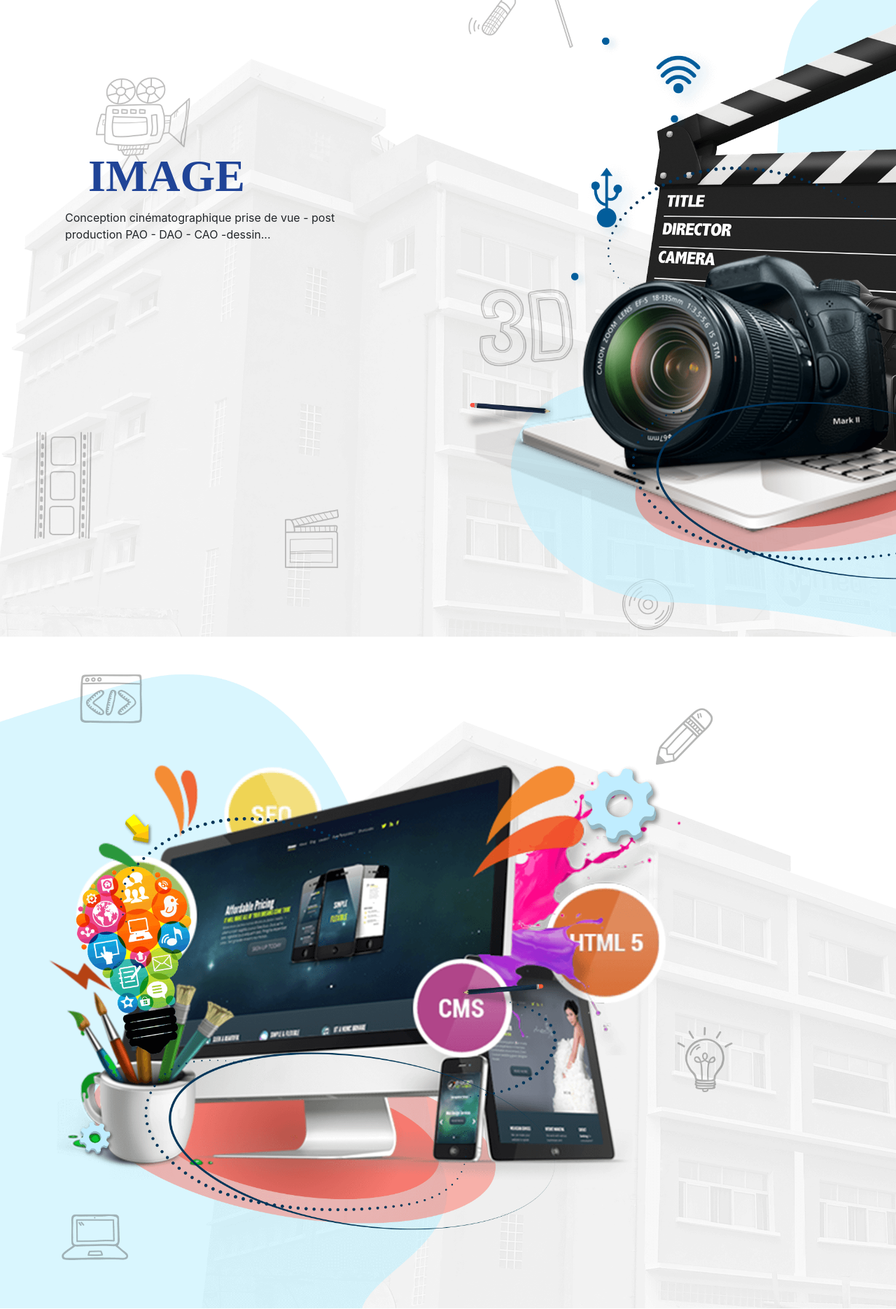
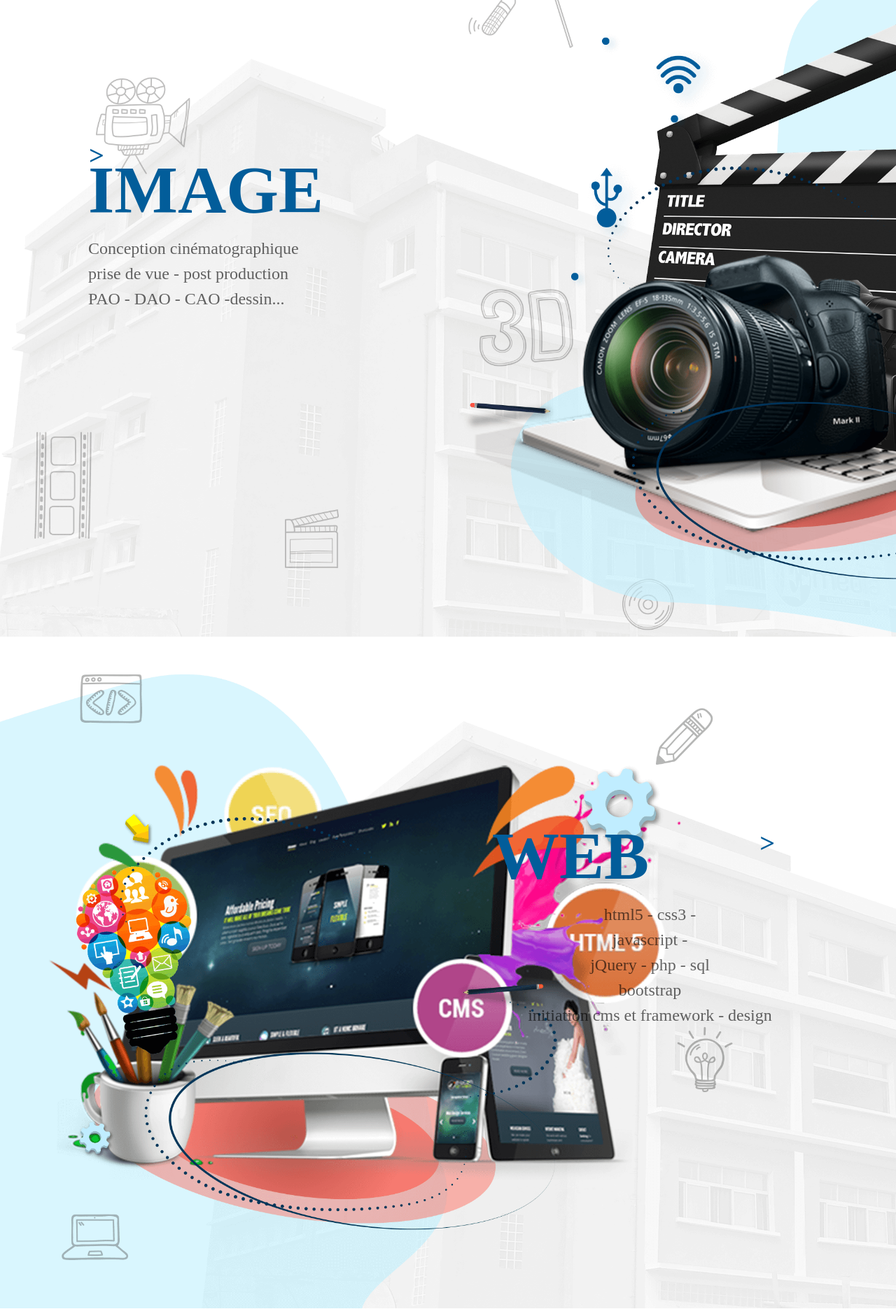
Before and after one commit to MyeLane/Refonte-E-media, a PHP site: page /autre_page/cfp.php in a window 1280 px wide. Shown: the part 66-1937 px from the top of the page at 70% size. Run offline with PHP 8.4, Linux system fonts and the light colour scheme; some web fonts are replaced.

Commit message:
cfpmedia

```diff
--- a/autre_page/cfp.php
+++ b/autre_page/cfp.php
@@ -20,9 +20,9 @@
                     <div class="col-12 image">
                         <div class="col-6 pt-4 ml-5 content">
                             <h1 class="pl-5">IMAGE</h1>
-                            <div class="col-10">
-                                <p>Conception cinématographique prise de vue - post production
-                                    PAO - DAO - CAO -dessin...
+                            <div class="col-12 pl-4">
+                                <p class="pl-4">Conception cinématographique <br/> prise de vue - post production
+                                    <br/>PAO - DAO - CAO -dessin...
                                 </p>
                             </div>
                         </div>
@@ -30,10 +30,41 @@
 
                     <div class="col-12 web">
 
+                            <div class="col-6">
+
+                            </div>
+
+                            <div class="col-2">
+
+                            </div>
+
+                            <div class="col-6 pt-3 float-left content">
+                                <h1 class="pl-5">WEB</h1>
+                                <div class=" pl-5 pr-5 col-12">
+                                    <p class="pl-5 text-center">
+                                        html5 - css3 - <br/>
+                                        javascript - <br/>
+                                        jQuery - php - sql <br/>
+                                        bootstrap <br/>
+                                        initiation cms et framework - design
+                                    </p>
+                                </div>
+                            </div>
+
                     </div>
 
-                    <div class="col-12 son">
-
+                    <div class="col-12 pl-5 son">
+                        <div class="col-6 pl-5 pt-3 float-left content">
+                            <h1 class="pl-5">SON</h1>
+                            <div class="col-12 pr-5">
+                                <p class="text-center">
+                                    environnement studio <br/>
+                                    prise de son<br/>
+                                    mixage - traitement de son <br/>
+                                    mastering
+                                </p>
+                            </div>
+                        </div>
                     </div>
                 </div>
             </div>
--- a/css/cfp.css
+++ b/css/cfp.css
@@ -4,8 +4,8 @@
 }
 
 @font-face {
-    font-family: "boldItalic";
-    src: url("../css/font_family/MontserratAlternates-BoldItalic.otf");
+    font-family: "mince";
+    src: url("../css/font_family/Montserrat-ExtraLight.otf");
 }
 
 /*section*/
@@ -21,21 +21,103 @@
 }
 
 .image h1 {
-    font-size: 4rem;
+    font-size: 6rem;
     font-family: "bold";
     font-weight: bold;
-    color: #204497;
+    color: #025d9a;
+}
+
+.image p {
+    font-size: 1.5rem;
+    font-family: "mince";
+    color: rgba(0, 0, 0, 0.6);
+}
+
+.image h1::after {
+    font-size: 2.4rem;
+    content: '>';
+    position: absolute;
+    left: 12%;
+    top: 0.55rem;
+    transform: translateX(-50%) translateY(var(--translate-y, 0)) scale(1);
+    transition: 150ms;
+    transform-origin: bottom center;
 }
 /*===image====*/
 
+/*====web====*/
+.web {
+    background-image: url("../img/cfp/1\ \(3\).png");
+    background-size: cover;
+    height: 120vh;
+}
+
+.web .content {
+    margin-top: 15rem;
+    float: right !important;
+}
+
+.web h1 {
+    font-size: 6rem;
+    font-family: "bold";
+    font-weight: bold;
+    color: #025d9a;
+}
+
+.web p {
+    margin-left: -6rem;
+    font-size: 1.5rem;
+    font-family: "mince";
+    color: rgba(0, 0, 0, 0.6);
+}
+
+.web h1::after {
+    font-size: 2.4rem;
+    content: '>';
+    position: absolute;
+    left: 73%;
+    top: 2rem;
+    transform: translateX(-50%) translateY(var(--translate-y, 0)) scale(1);
+    transition: 150ms;
+    transform-origin: bottom center;
+}
+/*====web====*/
+
+/*====web====*/
 .son {
     background-image: url("../img/cfp/1\ \(2\).png");
     background-size: cover;
     height: 120vh;
 }
 
-.web {
-    background-image: url("../img/cfp/1\ \(3\).png");
-    background-size: cover;
-    height: 120vh;
+.son .content {
+    margin-top: 15rem;
 }
+
+.son h1 {
+    font-size: 6rem;
+    font-family: "bold";
+    font-weight: bold;
+    color: #025d9a;
+}
+
+.son p {
+    margin-right: 14rem;
+    font-size: 1.5rem;
+    font-family: "mince";
+    color: rgba(0, 0, 0, 0.6);
+}
+
+.son h1::after {
+    font-size: 2.4rem;
+    content: '>';
+    position: absolute;
+    left: 52%;
+    top: 2rem;
+    transform: translateX(-50%) translateY(var(--translate-y, 0)) scale(1);
+    transition: 150ms;
+    transform-origin: bottom center;
+}
+/*====web====*/
+
+/*responsive*/
```
